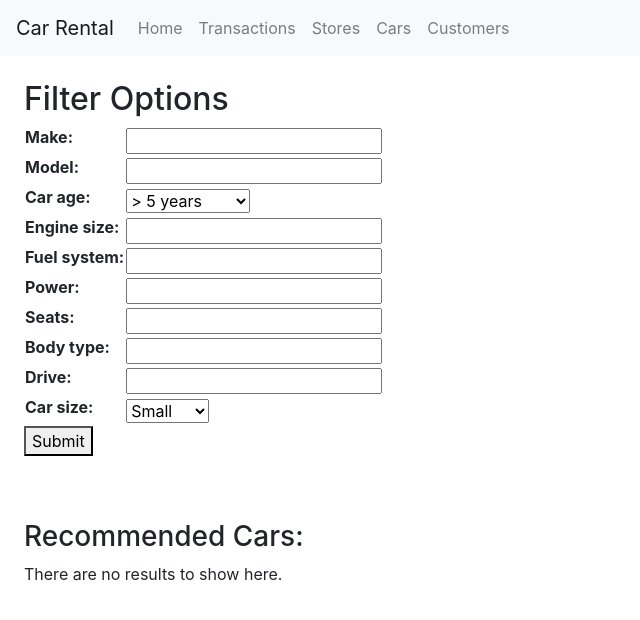
After one commit to thomasvogelaar/IFB299, a Django app: page /car-recommend in a window 1280 px wide. The commit adds this page. Shown: the top 620 px of the page, without its empty margins (0-640 px from the left). Run offline with Django 3.2, Linux system fonts and the light colour scheme; some libraries are stand-ins or nearby versions.

Commit message:
Car Recommendation Work

```diff
--- a/carrental/core/models.py
+++ b/carrental/core/models.py
@@ -66,6 +66,7 @@ class Car(models.Model):
     bodyType = models.CharField(max_length = 100)
     drive = models.CharField(max_length = 50)
     wheelbase = models.CharField(max_length = 20)
+    cars = models.Manager()
     def __str__(self):
         return self.make + ' ' + self.model + ' ' + ' ('+  self.series + '/' + self.series_year + ')'
 
--- a/carrental/core/urls.py
+++ b/carrental/core/urls.py
@@ -14,5 +14,7 @@ urlpatterns = [
     path('customers', views.customerlist, name='customerlist'),
     path('customers/<int:customer_id>', views.customerdetails, name='customerdetails'),
     path('transactions', login_required(views.TransactionListView.as_view()), name='transactionlist'),
-    path('transactions/<int:transaction_id>', views.transactiondetails, name='transactiondetails')
+    path('transactions/<int:transaction_id>', views.transactiondetails, name='transactiondetails'),
+    path('car-recommend', views.CarRecommendView.as_view(), name='carrecommend'),
+    path('recommend-car', views.recommend_car, name="recommendcar"),
 ]
--- a/carrental/core/views.py
+++ b/carrental/core/views.py
@@ -1,9 +1,11 @@
 from django.core import paginator
 from django.contrib.auth.decorators import login_required
-from django.http import HttpResponse
+from django.http import HttpResponse, HttpRequest
 from django.shortcuts import get_object_or_404, render
 from django.views import generic
 from .models import Car, Customer, Store, Transaction
+from django import forms
+from django.template import Template, Context
 
 
 @login_required
@@ -97,3 +99,142 @@ class TransactionListView(generic.ListView):
     def get_queryset(self):
         """ Returns a list of transactions """
         return Transaction.objects.order_by('id')
+
+class CarRecommendView(generic.TemplateView):
+    template_name = "extra/car-recommend.html"
+    def get_context_data(self, **kwargs):
+        context = super(CarRecommendView, self).get_context_data(**kwargs)
+        context["form"] = CarRecommendForm().as_table()
+        return context
+
+def recommend_car(request: HttpRequest):
+    cars = list(Car.cars.all())
+    if (key_exists(request, "make")):
+        cars = filter_cars(cars, "make", request.GET["make"])
+    if (key_exists(request, "model")):
+        cars = filter_cars(cars, "model", request.GET["model"])
+    if (key_exists(request, "series_year")):
+        cars = filter_cars(cars, "series_year", request.GET["series_year"])
+    if (key_exists(request, "engine_size")):
+        cars = filter_cars(cars, "enginesize", request.GET["engine_size"])
+    if (key_exists(request, "fuel_system")):
+        cars = filter_cars(cars, "fuelsystem", request.GET["fuel_system"])
+    if (key_exists(request, "power")):
+        cars = filter_cars(cars, "power", request.GET["power"])
+    if (key_exists(request, "seats")):
+        cars = filter_cars(cars, "seats", request.GET["seats"])
+    if (key_exists(request, "body_type")):
+        cars = filter_cars(cars, "bodyType", request.GET["body_type"])
+    if (key_exists(request, "drive")):
+        cars = filter_cars(cars, "drive", request.GET["drive"])
+    if (key_exists(request, "wheelbase")):
+        cars = filter_cars(cars, "wheelbase", request.GET["wheelbase"])
+
+    result_template = Template("<div id=\"results\">" +
+        "<div class=\"table-responsive pl-4 pr-4 pt-1\">" +
+            "<table class=\"table\">" +
+                "<thead>" +
+                    "<tr>" +
+                        "<th>Car Id</th>" +
+                        "<th>Make</th>" +
+                        "<th>Model</th>" +
+                        "<th>Series</th>" +
+                        "<th>Year</th>" +
+                        "<th>Price</th>" +
+                        "<th>Seats</th>" +
+                        "<th>Body Type</th>" +
+                        "<th>Last Recorded Location</th>" +
+                    "</tr>" +
+                "</thead>" +
+                "<tbody>" +
+                "{% for car in recommended_cars %}" +
+                    "<tr>" +
+                        "<td><a href=\"cars/{{ car.id }}\">{{ car.id }}</a></td>" +
+                        "<td>{{ car.make }}</td>" +
+                        "<td>{{ car.model }}</td>" +
+                        "<td>{{ car.series }}</td>" +
+                        "<td>{{ car.series_year }}</td>" +
+                        "<td>{{ car.price }}</td>" +
+                        "<td>{{ car.seats }}</td>" +
+                        "<td>{{ car.bodyType }}</td>" +
+                        "<td>" +
+                            "{% if car.transaction_set.last.type == 'PIC' %}" +
+                                "<span class=\"text-danger\">WITH CUSTOMER</span>" +
+                            "{% elif car.transaction_set.last.type == 'RET' %}" +
+                                "<a href=\"/stores/{{car.transaction_set.last.store.id}}\">{{ car.transaction_set.last.store.name }}</a>" +
+                            "{% else %}" +
+                                "N/A" +
+                            "{% endif %}" +
+                        "</td>" +
+                    "</tr>"
+                "{% endfor %}" +
+                "</tbody>" +
+            "</table>" +
+        "</div>" +
+        "</div>")
+    context_data = dict([("recommended_cars", cars)])
+    return HttpResponse(result_template.render(Context(context_data)))
+
+def filter_cars(collection: list, field: str, value: str):
+    values = value.split(" ")
+    if value.__contains__("<"):
+        check_type = "lt"
+        values.remove("<")
+    elif value.__contains__("BETWEEN"):
+        check_type = "between"
+        values.remove("BETWEEN")
+        values.remove("AND")
+    elif value.__contains__(">"):
+        check_type = "gt"
+        values.remove(">")
+    else:
+        check_type = "eq"
+
+    for item in collection:
+        if not check_val(check_type, getattr(item, field), values):
+            collection.remove(item)
+    return collection
+
+def check_val(check_type: str, value, constraints: list):
+    if not constraints[0] or check_type == 'between' and not constraints[1]:
+        return True
+    elif (check_type == "between"):
+        return (int(value) > int(constraints[0]) and int(value) < int(constraints[1]))
+    elif (check_type == "lt"):
+        return int(value) < int(constraints[0])
+    elif (check_type == "gt"):
+        return int(value) > int(constraints[0])
+    else:
+        return str(value) == str(constraints[0])
+
+
+
+def key_exists(request: HttpRequest, key):
+    return key in request.GET
+
+class CarRecommendForm(forms.Form):
+    make = forms.CharField(required=False)
+    model = forms.CharField(required=False)
+    car_age = forms.ChoiceField(required=False)
+    engine_size = forms.CharField(required=False)
+    fuel_system = forms.CharField(required=False)
+    power = forms.CharField(required=False)
+    seats = forms.CharField(required=False)
+    body_type = forms.CharField(required=False)
+    drive = forms.CharField(required=False)
+    car_size = forms.ChoiceField(required=False)
+
+    car_size.choices = (
+        ("< 2553", "Small"),
+        ("BETWEEN 2553 AND 2877", "Medium"),
+        ("> 2877", "Large")
+    )
+    car_age.choices = (
+        ("> 5", "> 5 years"),
+        ("BETWEEN 5 AND 10", "5 - 10 years"),
+        ("BETWEEN 10 AND 15", "10 - 15 years"),
+        ("BETWEEN 15 AND 20", "15 - 20 years"),
+        ("BETWEEN 20 AND 25", "20 - 25 years"),
+        ("BETWEEN 25 AND 30", "25 - 30 years"),
+        ("< 30", "< 30 years")
+    )
--- a/carrental/templates/base.html
+++ b/carrental/templates/base.html
@@ -31,6 +31,6 @@
 {% endblock %}
 {% block content %}
 {% endblock %}
-<script src="https://code.jquery.com/jquery-3.3.1.slim.min.js" integrity="sha384-q8i/X+965DzO0rT7abK41JStQIAqVgRVzpbzo5smXKp4YfRvH+8abtTE1Pi6jizo" crossorigin="anonymous"></script>
+<script src="https://code.jquery.com/jquery-3.3.1.min.js" integrity="sha384-tsQFqpEReu7ZLhBV2VZlAu7zcOV+rXbYlF2cqB8txI/8aZajjp4Bqd+V6D5IgvKT" crossorigin="anonymous"></script>
 <script src="https://cdnjs.cloudflare.com/ajax/libs/popper.js/1.14.3/umd/popper.min.js" integrity="sha384-ZMP7rVo3mIykV+2+9J3UJ46jBk0WLaUAdn689aCwoqbBJiSnjAK/l8WvCWPIPm49" crossorigin="anonymous"></script>
 <script src="https://stackpath.bootstrapcdn.com/bootstrap/4.1.3/js/bootstrap.min.js" integrity="sha384-ChfqqxuZUCnJSK3+MXmPNIyE6ZbWh2IMqE241rYiqJxyMiZ6OW/JmZQ5stwEULTy" crossorigin="anonymous"></script>
--- a/carrental/templates/core/index.html
+++ b/carrental/templates/core/index.html
@@ -3,4 +3,5 @@
 
 {% block content %}
 <h1>This is the home page.</h1>
+<a href="car-recommend">Recommend Car</a>
 {% endblock %}
--- /dev/null
+++ b/carrental/templates/extra/car-recommend.html
@@ -0,0 +1,89 @@
+{% extends "../base.html" %}
+{% block content %}
+<div class="p-4">
+  <h2>Filter Options</h2>
+  <form id="recommend">
+    <table>{{ form }}</table>
+    <button id="form_button" type="button">Submit</button>
+  </form>
+</div>
+
+<div class="p-4">
+  <h3>Recommended Cars:</h3>
+  {% if recommended_cars %}
+    <div id="results">
+      <div class="table-responsive pl-4 pr-4 pt-1">
+          <table class="table">
+              <thead>
+                  <tr>
+                      <th>Car Id</th>
+                      <th>Make</th>
+                      <th>Model</th>
+                      <th>Series</th>
+                      <th>Year</th>
+                      <th>Price</th>
+                      <th>Seats</th>
+                      <th>Body Type</th>
+                      <th>Last Recorded Location</th>
+                  </tr>
+              </thead>
+              <tbody>
+              {% for car in recommended_cars %}
+                  <tr>
+                      <td><a href="cars/{{ car.id }}">{{ car.id }}</a></td>
+                      <td>{{ car.make }}</td>
+                      <td>{{ car.model }}</td>
+                      <td>{{ car.series }}</td>
+                      <td>{{ car.series_year }}</td>
+                      <td>{{ car.price }}</td>
+                      <td>{{ car.seats }}</td>
+                      <td>{{ car.bodyType }}</td>
+                      <td>
+                          {% if car.transaction_set.last.type == 'PIC' %}
+                              <span class="text-danger">WITH CUSTOMER</span>
+                          {% elif car.transaction_set.last.type == 'RET' %}
+                              <a href="/stores/{{car.transaction_set.last.store.id}}">{{ car.transaction_set.last.store.name }}</a>
+                          {% else %}
+                              N/A
+                          {% endif %}
+                      </td>
+                  </tr>
+              {% endfor %}
+              </tbody>
+          </table>
+      </div>
+    </div>
+  {% else %}
+    <div id="results">
+      There are no results to show here.
+    </div>
+  {% endif %}
+</div>
+
+<script>
+  function waitForJQUERY(method) {
+    if (window.jQuery) {
+        method();
+    } else {
+        setTimeout(() => waitForJQUERY(method), 50);
+    }
+  }
+
+  waitForJQUERY(() => { $("#form_button").on("click", submitData); });
+  function submitData() {
+    console.log('Submitting...')
+      $.ajax({
+        url: "recommend-car",
+        type: "GET",
+        dataType: "html",
+        data: $("form[id='recommend']").serialize(),
+        success: function (data) {
+          $("#results").html(data);
+        },
+        error: function (error) {
+          console.log(error.responseText);
+        }
+      });
+    }
+</script>
+{% endblock %}
```
